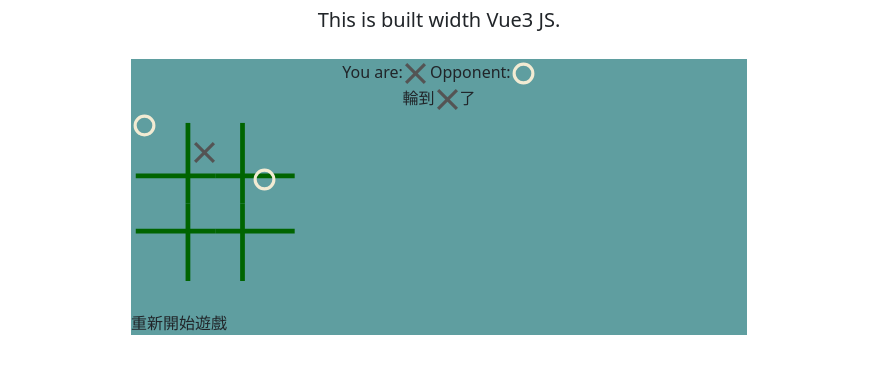
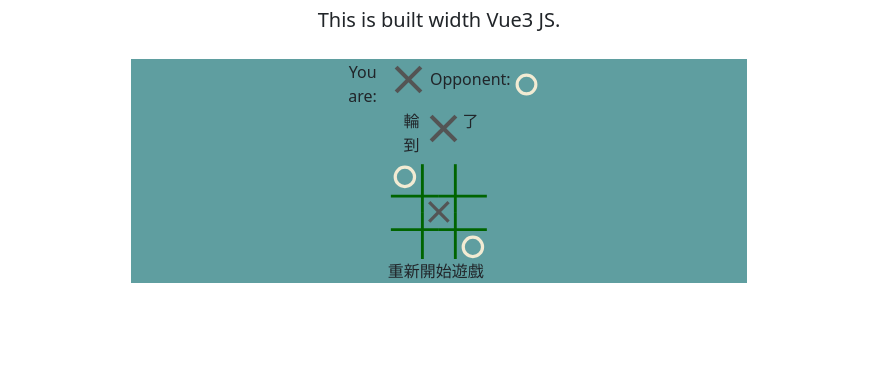
Before and after one commit to NealLKF/vue-Tic-tac-toe, a website: page index.html in a window 1280 px wide. Shown: the part 120-494 px from the top of the page, without its empty margins (201-1076 px from the left). Drawn offline with nearby package versions, Linux system fonts and the light colour scheme.

Commit message:
Build the tic tac toe 70% process. Make the sharp svg and table be center.

```diff
--- a/index.html
+++ b/index.html
@@ -11,8 +11,12 @@
     <script src="node_modules/vue/dist/vue.global.js" charset="utf-8"></script>
     <style>
         .pieces {
-            width: 25px;
-            height: 25px;
+            width: 80%;
+            height: 80%;
+            margin: 3px !important;
+            max-width: 33px;
+            min-width: 25px;
+            min-height: 25px;
         }
 
         .XAM5jb path {
@@ -26,21 +30,23 @@
             display: inline-flex;
             width: 100%;
         }
-
-        .GameBody {
-            position: relative;
-            height: 200px;
-            display:flex;
-        }
-
-        .GameBody table tr td {
-            width: 60px;
+        .GameFoot:hover{
+            font-weight: bold;
+            cursor: pointer;
         }
 
         .checkerboard {
+            min-width: 35px;
+            min-height: 35px;
+            width: 100%;
+            height: 100%;
             position: absolute;
-            margin: auto !important;
+            top: 3px;
+            right: 0px;
+            bottom: 0px;
+            left: 0px;
         }
+
         .checkerboardSVG {
             position: absolute;
             margin: auto !important;
@@ -67,7 +73,8 @@
         <div class="col-lg-6 mx-auto">
             <p class="lead mb-4">This is built width Vue3 JS.</p>
             <div id="ttt" style="background-color:cadetblue;">
-                <div class="GameTitle">
+                <div>
+                    <div class="GameTitle" style="position: relative;">
                         <table id="tbGameTitle">
                             <tr>
                                 <td>You are:
@@ -94,6 +101,8 @@
                             </tr>
                         </table>
                     </div>
+                </div>
+                <div>
                     <div style="display:inline-flex;">輪到
                         <div class="pieces">
                             <div v-if="pty.CurrentTurn==='X'">
@@ -115,8 +124,11 @@
                             </div>
                         </div>了
                     </div>
-                <div class="GameBody">
-                    <svg jsname="hSNbuf" class="Vu40Fd XAM5jb checkerboardSVG" viewBox="0 0 215 215" style="width: 170px; opacity: 1;">
+                </div>
+                <div>
+                    <div class="col-lg-2 mx-auto" style="position: relative;max-width: 150px;min-width: 100px;">
+                        <svg jsname="hSNbuf" class="Vu40Fd XAM5jb" viewBox="0 0 215 215"
+                            style="width: 100%; opacity: 1;">
                             <path jsname="V3UtZb" class="hFJ9Ve"
                                 d="M106.51736450195312,82.0694580078125L6.017364501953125,82.0694580078125"
                                 style="stroke-dasharray: 100.5; stroke-dashoffset: 0;"></path>
@@ -153,7 +165,10 @@
                             </tr>
                         </table>
                     </div>
-                <div class="GameFoot" @click="">重新開始遊戲</div>
+                </div>
+                <div class="col-lg-2 mx-auto" >
+                    <div class="GameFoot" @click="resetGame()">重新開始遊戲</div>
+                </div>
             </div>
         </div>
     </div>
@@ -168,13 +183,13 @@
                     SquareIDList: [[1, 2, 3], [4, 5, 6], [7, 8, 9]],
                     SquareValue: { 1: 'O', 2: '', 3: '', 4: '', 5: 'X', 6: '', 7: '', 8: '', 9: 'O' },
                     SquareObj: [
-                        { index: 1, value: '' },
+                        { index: 1, value: 'O' },
                         { index: 2, value: '' },
                         { index: 3, value: '' },
-                        { index: 4, value: '' },
+                        { index: 4, value: 'X' },
                         { index: 5, value: '' },
                         { index: 6, value: '' },
-                        { index: 7, value: '' },
+                        { index: 7, value: 'O' },
                         { index: 8, value: '' },
                         { index: 9, value: '' },
                     ],
@@ -197,8 +212,11 @@
                 if (this.pty.CurrentTurn === 'X') { this.pty.CurrentTurn = 'O'; } else { this.pty.CurrentTurn = 'X'; }
             },
             resetGame() {
+                console.log('X');
                 this.pty.CurrentTurn = 'X';
-                this.pty.CurrentTurn = 'X';
+                for(var i = 1; i <= 9; i++){
+                    this.pty.SquareValue[i] = '';
+                }
 
             }
         }
```
Lines whose indentation alone changed are shown as unchanged.
